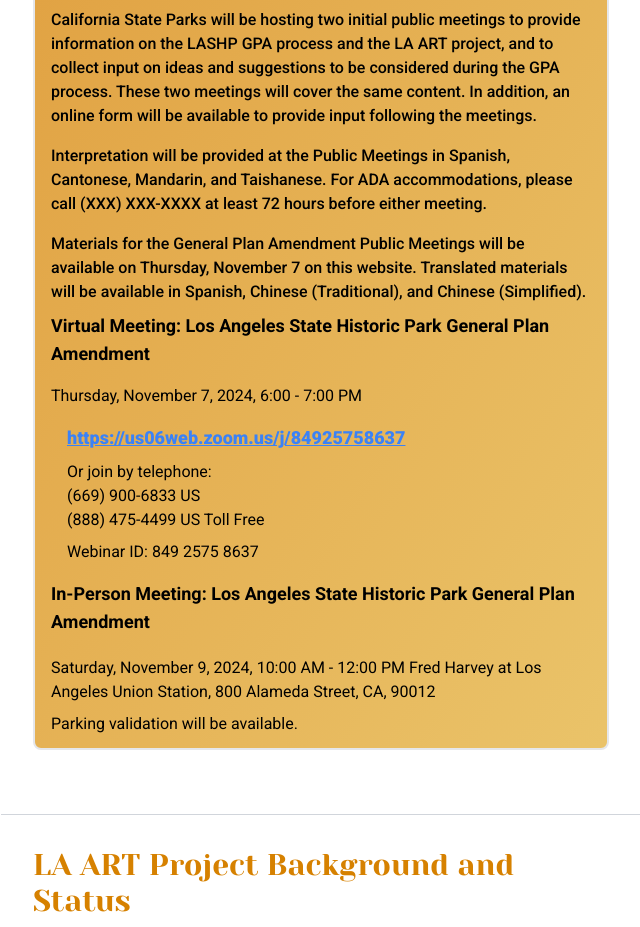
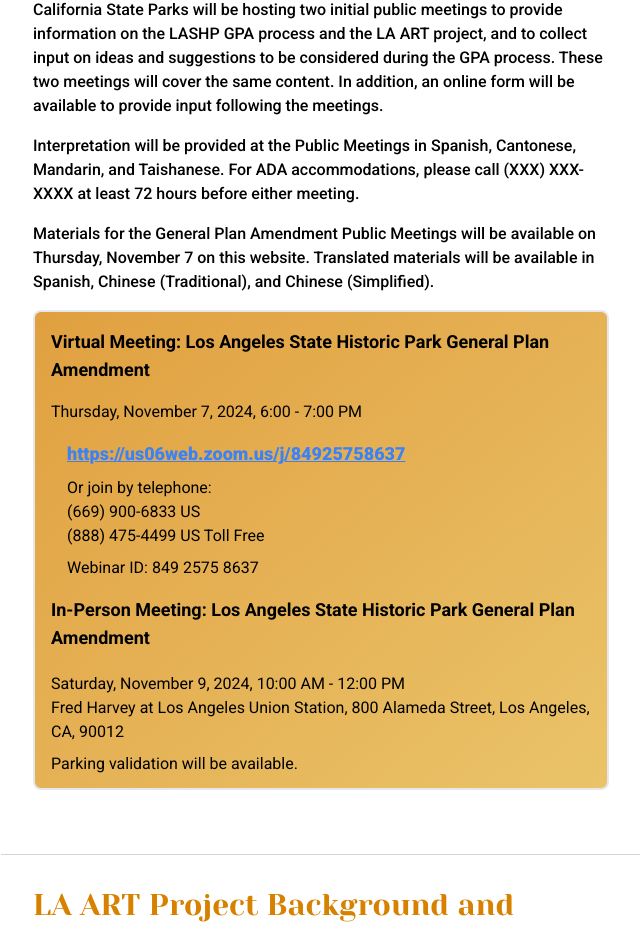
Before and after one commit to AECOMVizStudio/la_art, a React (Vite) app: page / in a window 1280 px wide. Shown: the part 1972-2899 px from the top of the page, without its empty margins (151-791 px from the left). Built offline with nearby package versions, Linux system fonts and the light colour scheme.

Commit message:
upcming meetins alignment and spacing

```diff
--- a/src/components/children/Headings/GeneralPlan.tsx
+++ b/src/components/children/Headings/GeneralPlan.tsx
@@ -18,7 +18,7 @@ const GeneralPlan = () => {
         </h2>
 
         <p className="font-medium pt-4">
-        California State Parks is initiating a GPA process for LASHP to review and consider direct transit access via the proposed Los Angeles Aerial Rapid Transit (LA ART) aerial gondola project.  If you wish to be involved and provide input, please join our email list by clicking the button under "Sign up to receive LASHP General Plan Amendment Information"
+        California State Parks is initiating a GPA process for LASHP to review and consider direct transit access via the proposed Los Angeles Aerial Rapid Transit (LA ART) aerial gondola project.  If you wish to be involved and provide input, please join our email list by clicking the button under "Sign up to receive LASHP General Plan Amendment Information".
 
           </p>
 
--- a/src/components/children/Headings/Upcoming.tsx
+++ b/src/components/children/Headings/Upcoming.tsx
@@ -11,16 +11,16 @@ const Upcoming = () => {
           <h2 className="text-3xl yeseva font-bold text-burnt-orange pb-4">
           Upcoming Meetings
           </h2>
-          <div className="bg-gradient-to-br from-[rgba(214,128,0,0.75)] to-[rgba(227,175,55,0.75)] border-2 border-gray-200 rounded-lg p-2 md:px-4">
+
 
             <p className="font-medium pt-4">The LASHP GPA public outreach effort will begin in November 2024 and will extend into Spring 2025.</p>
             <div className="font-medium pt-4">If you wish to receive plan and meeting notifications, please sign up by clicking the button under “Sign up to receive LASHP General Plan Amendment information.” </div>
             <p className="font-medium pt-4">California State Parks will be hosting two initial public meetings to provide information on the LASHP GPA process and the LA ART project, and to collect input on ideas and suggestions to be considered during the GPA process. These two meetings will cover the same content. In addition, an online form will be available to provide input following the meetings.</p>
             <p className="font-medium pt-4">Interpretation will be provided at the Public Meetings in Spanish, Cantonese, Mandarin, and Taishanese.  For ADA accommodations, please call (XXX) XXX-XXXX at least 72 hours before either meeting.</p>
-            <p className="font-medium pt-4">Materials for the General Plan Amendment Public Meetings will be available on Thursday, November 7 on this website. Translated materials will be available in Spanish, Chinese (Traditional), and Chinese (Simplified).</p>
+            <p className="font-medium py-4">Materials for the General Plan Amendment Public Meetings will be available on Thursday, November 7 on this website. Translated materials will be available in Spanish, Chinese (Traditional), and Chinese (Simplified).</p>
 
 
-
+            <div className="bg-gradient-to-br from-[rgba(214,128,0,0.75)] to-[rgba(227,175,55,0.75)] border-2 border-gray-200 rounded-lg p-2 md:px-4">
                 <div>
                     <h4 className="font-semibold pt-2 text-lg">Virtual Meeting: Los Angeles State Historic Park General Plan Amendment</h4>
                     <p className="font-normal pt-4">Thursday, November 7, 2024, 6:00 - 7:00 PM </p>
@@ -39,7 +39,8 @@ const Upcoming = () => {
                     <h5 className="font-semibold py-4 text-lg">In-Person Meeting: Los Angeles State Historic Park General Plan Amendment</h5>
                         <div className="py-1">
                             Saturday, November 9, 2024, 10:00 AM - 12:00 PM
-                            Fred Harvey at Los Angeles Union Station, 800 Alameda Street, CA, 90012
+                            <br></br>
+                            Fred Harvey at Los Angeles Union Station, 800 Alameda Street, Los Angeles, CA, 90012
                         </div>
                         <div className="py-1">Parking validation will be available.</div>
                 </div>
```
